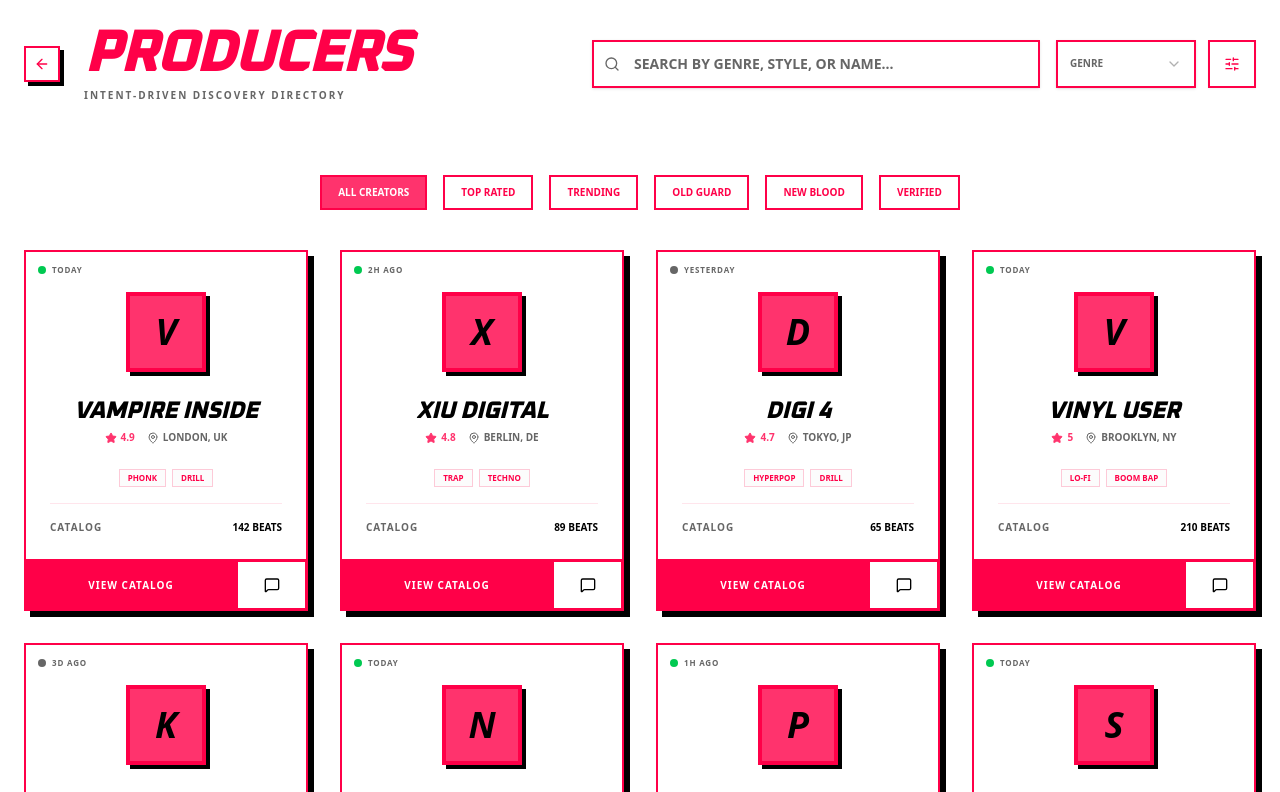
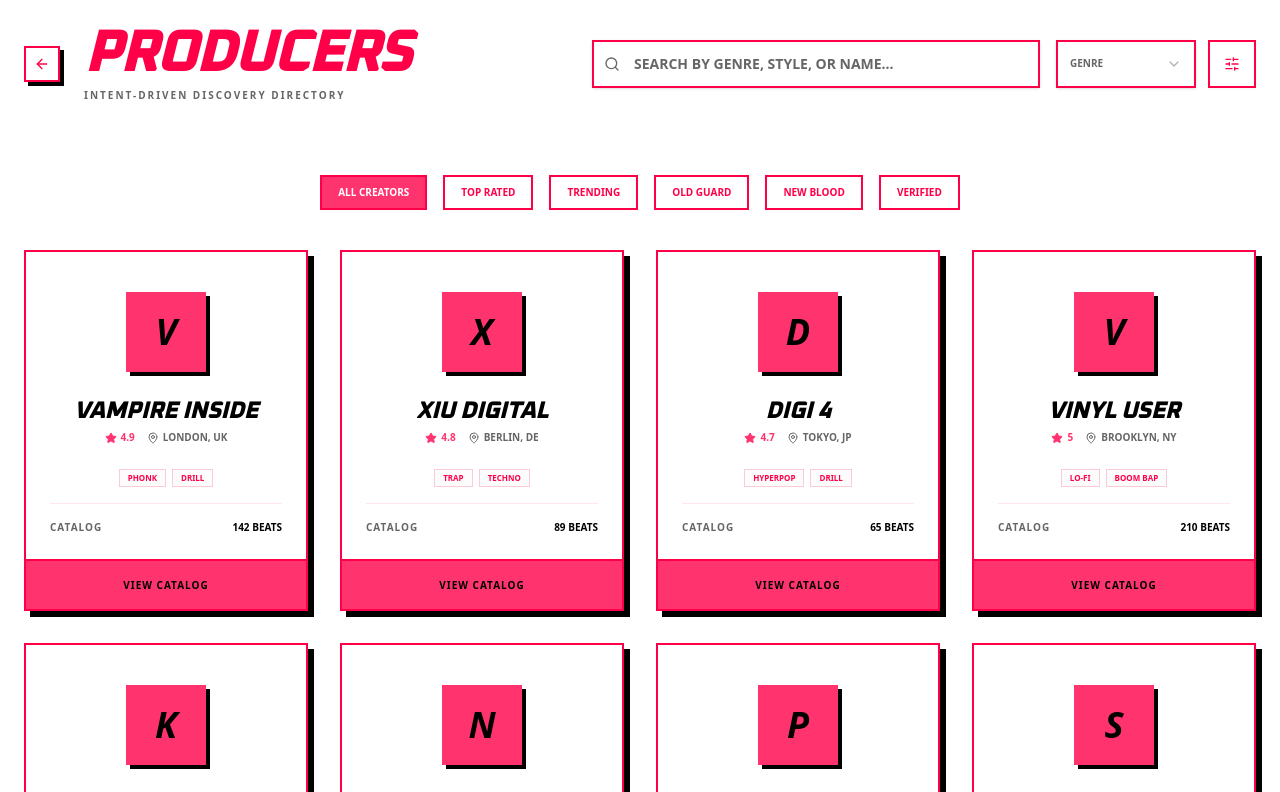
Before and after one commit to SpiritSocks/Beats-Exchange, a React (Vite) app: page /producers in a window 1280 px wide. Shown: the top 792 px of the page. Built offline with nearby package versions, Linux system fonts and the light colour scheme.

Commit message:
minor changes

```diff
--- a/src/pages/ProducerDirectory.tsx
+++ b/src/pages/ProducerDirectory.tsx
@@ -1,5 +1,5 @@
 import { motion } from "framer-motion";
-import { ArrowLeft, Search, Star, MessageSquare, SlidersHorizontal, MapPin } from "lucide-react";
+import { ArrowLeft, Search, Star, SlidersHorizontal, MapPin } from "lucide-react";
 import { Card } from "@/components/ui/card";
 import { Button } from "@/components/ui/button";
 import { Input } from "@/components/ui/input";
@@ -8,14 +8,14 @@ import { useNavigate } from "react-router-dom";
 import { Select, SelectContent, SelectItem, SelectTrigger, SelectValue } from "@/components/ui/select";
 
 const PRODUCERS = [
-  { id: 1, name: "Vampire Inside", genres: ["Phonk", "Drill"], beats: 142, rating: 4.9, location: "London, UK", active: "Today" },
-  { id: 2, name: "Xiu Digital", genres: ["Trap", "Techno"], beats: 89, rating: 4.8, location: "Berlin, DE", active: "2h ago" },
-  { id: 3, name: "Digi 4", genres: ["Hyperpop", "Drill"], beats: 65, rating: 4.7, location: "Tokyo, JP", active: "Yesterday" },
-  { id: 4, name: "Vinyl User", genres: ["Lo-fi", "Boom Bap"], beats: 210, rating: 5.0, location: "Brooklyn, NY", active: "Today" },
-  { id: 5, name: "Killa Prod", genres: ["Detroit", "Trap"], beats: 45, rating: 4.6, location: "Detroit, MI", active: "3d ago" },
-  { id: 6, name: "Neon Ghost", genres: ["Synthwave", "Ambient"], beats: 78, rating: 4.9, location: "Los Angeles, CA", active: "Today" },
-  { id: 7, name: "Phantom Bass", genres: ["Dubstep", "Grime"], beats: 112, rating: 4.8, location: "Bristol, UK", active: "1h ago" },
-  { id: 8, name: "Signal Flow", genres: ["House", "Techno"], beats: 95, rating: 4.7, location: "Amsterdam, NL", active: "Today" },
+  { id: 1, name: "Vampire Inside", genres: ["Phonk", "Drill"], beats: 142, rating: 4.9, location: "London, UK" },
+  { id: 2, name: "Xiu Digital", genres: ["Trap", "Techno"], beats: 89, rating: 4.8, location: "Berlin, DE" },
+  { id: 3, name: "Digi 4", genres: ["Hyperpop", "Drill"], beats: 65, rating: 4.7, location: "Tokyo, JP" },
+  { id: 4, name: "Vinyl User", genres: ["Lo-fi", "Boom Bap"], beats: 210, rating: 5.0, location: "Brooklyn, NY" },
+  { id: 5, name: "Killa Prod", genres: ["Detroit", "Trap"], beats: 45, rating: 4.6, location: "Detroit, MI" },
+  { id: 6, name: "Neon Ghost", genres: ["Synthwave", "Ambient"], beats: 78, rating: 4.9, location: "Los Angeles, CA" },
+  { id: 7, name: "Phantom Bass", genres: ["Dubstep", "Grime"], beats: 112, rating: 4.8, location: "Bristol, UK" },
+  { id: 8, name: "Signal Flow", genres: ["House", "Techno"], beats: 95, rating: 4.7, location: "Amsterdam, NL" },
 ];
 
 export default function Producers() {
@@ -27,7 +27,7 @@ return (
       <div className="bg-card/30 backdrop-blur-md sticky top-0 z-50">
         <div className="max-w-auto px-6 py-6 flex flex-col md:flex-row items-center gap-6 justify-between">
           <div className="flex items-center gap-6">
-                <Button onClick = {() => navigate("/")} variant="ghost" size="icon" className="rounded-none border-2 border-foreground shadow-[4px_4px_0px_0px_rgba(0,0,0,1)] active:translate-x-0.5 active:translate-y-0.5 active:shadow-none transition-all bg-background">
+            <Button onClick={() => navigate("/")} variant="ghost" size="icon" className="rounded-none border-2 border-foreground shadow-[4px_4px_0px_0px_rgba(0,0,0,1)] active:translate-x-0.5 active:translate-y-0.5 active:shadow-none transition-all bg-background">
               <ArrowLeft className="w-6 h-6" />
             </Button>
             <div className="flex flex-col">
@@ -88,14 +88,9 @@ return (
               transition={{ delay: index * 0.05 }}
             >
               <Card className="group flex flex-col h-full rounded-none border-2 border-foreground bg-card shadow-[6px_6px_0px_0px_rgba(0,0,0,1)] hover:shadow-[10px_10px_0px_0px_rgba(255,51,102,1)] hover:-translate-x-1 hover:-translate-y-1 transition-all cursor-pointer relative overflow-hidden">
-                <div className="absolute top-3 left-3 flex items-center gap-1.5 z-10">
-                  <span className={`w-2 h-2 rounded-full ${producer.active === "Today" || producer.active.includes('h') ? "bg-green-500" : "bg-muted-foreground"}`} />
-                  <span className="text-[8px] font-black uppercase text-muted-foreground tracking-widest">{producer.active}</span>
-                </div>
-
                 <div className="p-6 pt-10 flex-1">
                   <div className="flex items-center justify-center mb-6">
-                    <div className="w-20 h-20 bg-primary border-4 border-foreground flex items-center justify-center text-4xl font-black italic shadow-[4px_4px_0px_0px_rgba(0,0,0,1)] group-hover:bg-white group-hover:text-primary transition-colors">
+                    <div className="w-20 h-20 bg-primary border-4 border-primary flex items-center justify-center text-4xl font-black italic shadow-[4px_4px_0px_0px_rgba(0,0,0,1)] group-hover:bg-white group-hover:text-primary transition-colors">
                       {producer.name[0]}
                     </div>
                   </div>
@@ -131,12 +126,9 @@ return (
                   </div>
                 </div>
 
-                <div className="border-t-2 border-foreground grid grid-cols-4">
-                  <Button className="col-span-3 rounded-none h-12 font-black uppercase text-[10px] tracking-widest bg-foreground text-background hover:bg-primary hover:text-white transition-colors border-none">
+                <div className="border-t-2 border-foreground grid grid-cols-1">
+                  <Button className="col-span-3 rounded-none h-12 font-black uppercase text-[10px] tracking-widest bg-primary text-black hover:text-primary hover:bg-white transition-colors border-none">
                     View Catalog
-                  </Button>
-                  <Button variant="ghost" className="col-span-1 rounded-none h-12 border-l-2 border-foreground hover:bg-primary hover:text-white transition-colors">
-                    <MessageSquare className="w-4 h-4" />
                   </Button>
                 </div>
               </Card>
```
Lines whose indentation alone changed are shown as unchanged.
